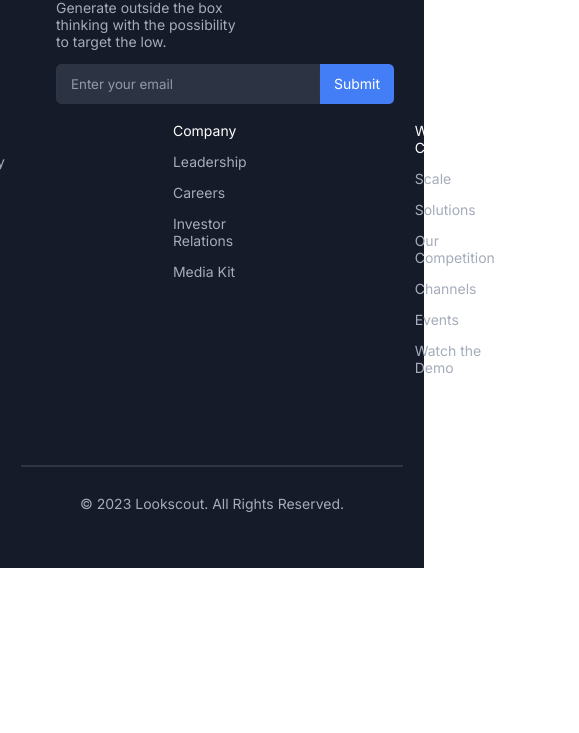
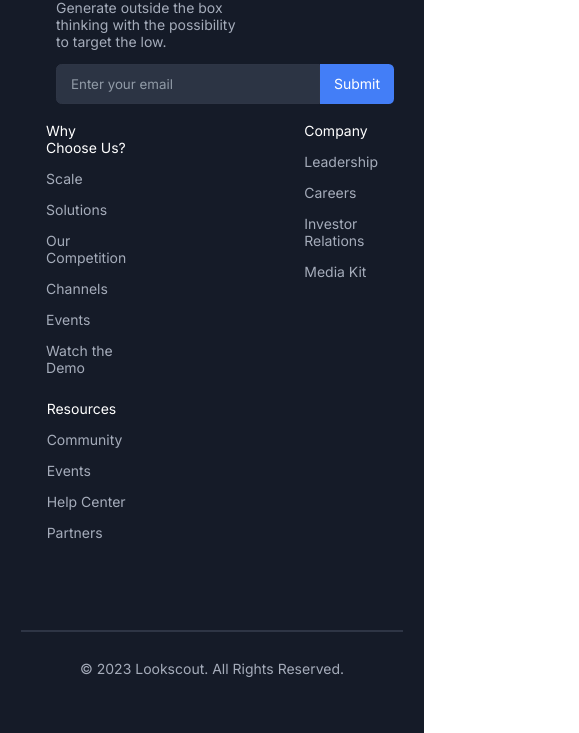
Before and after one commit to Ahmed-Ahmed16/LookScout-figma-website, a plain HTML site: page index.html in a window 390 px wide. Shown: the part 3202-3935 px from the top of the page, 579 px wide, since content can reach past the window. Before the commit the page ends 3770 px from the top, so only its background shows below. Drawn offline with Linux system fonts and the light colour scheme.

Commit message:
Update styles.css

```diff
--- a/styles.css
+++ b/styles.css
@@ -617,6 +617,12 @@ footer #footSpan::after {
   section .sub-footer h1 {
     max-width: 100%;
   }
+
+ footer .container .right-footer {
+    display: grid;
+    grid-template-columns: 1fr 1fr;
+    gap: 10px;
+  }
 }
 
 @media (max-width: 375px) {
```
